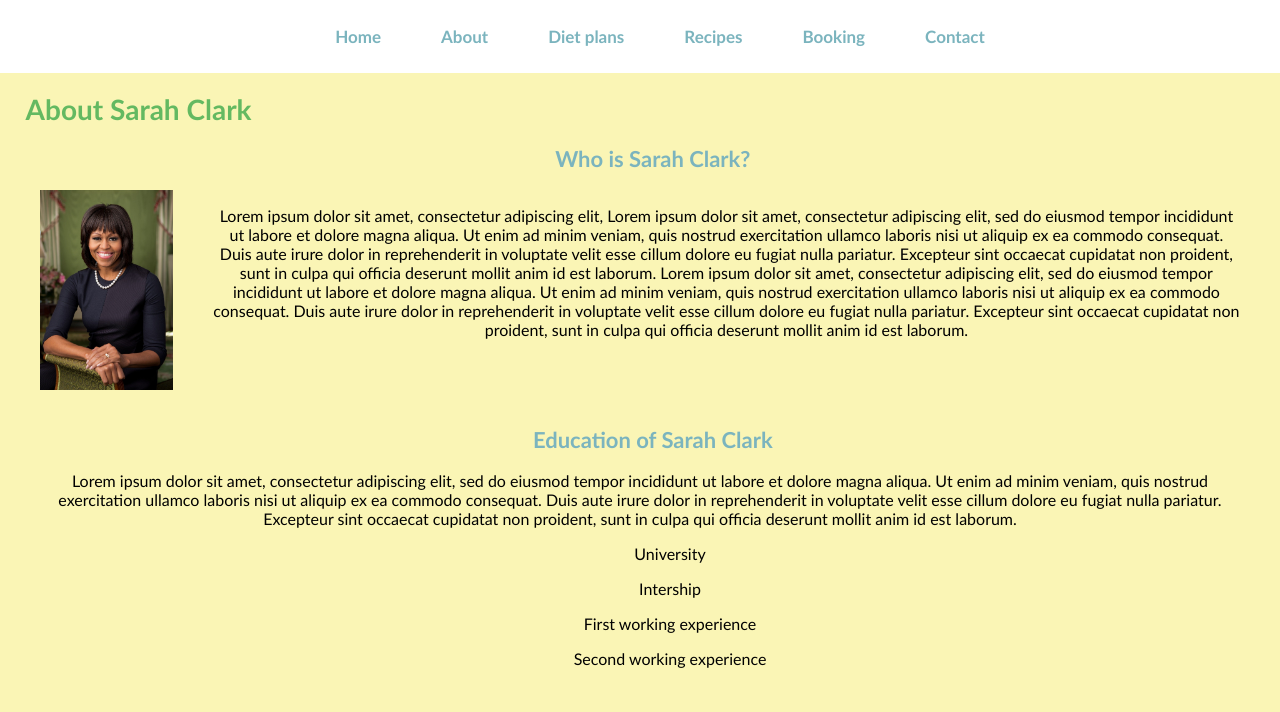
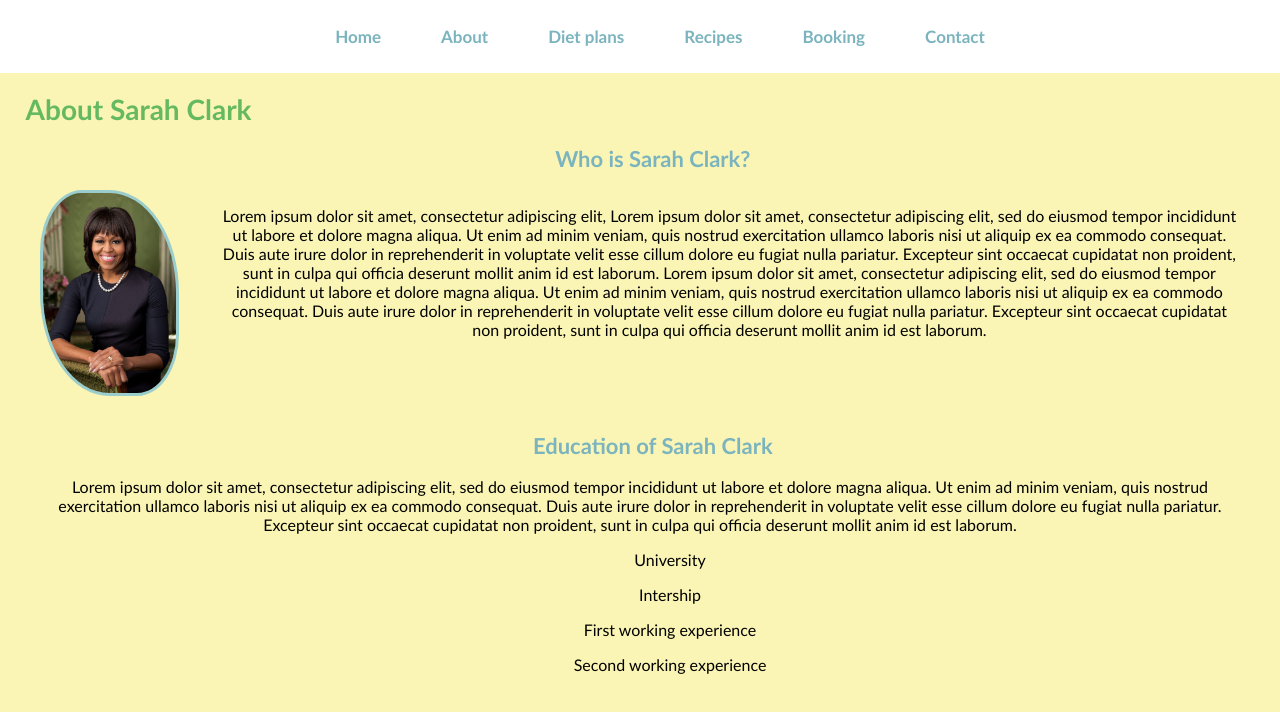
Before and after one commit to LaureF90/nutritionist, a plain HTML site: page 2-about.html in a window 1280 px wide. Drawn offline with Linux system fonts and the light colour scheme.

Commit message:
img about

```diff
--- a/style.css
+++ b/style.css
@@ -195,6 +195,16 @@ body {
     display: flex;
   }
 
+  .sarahimage {
+    border-radius: 30% 50%;
+    border: 3px solid #9bcdcc;
+    position: relative;
+    background-size: cover;
+    background-repeat: no-repeat;
+    background-position: center;
+    background-color: #9bcdcc;
+  }
+
   .list-about {
     margin-left: 20px;
     list-style-type: none;
```
